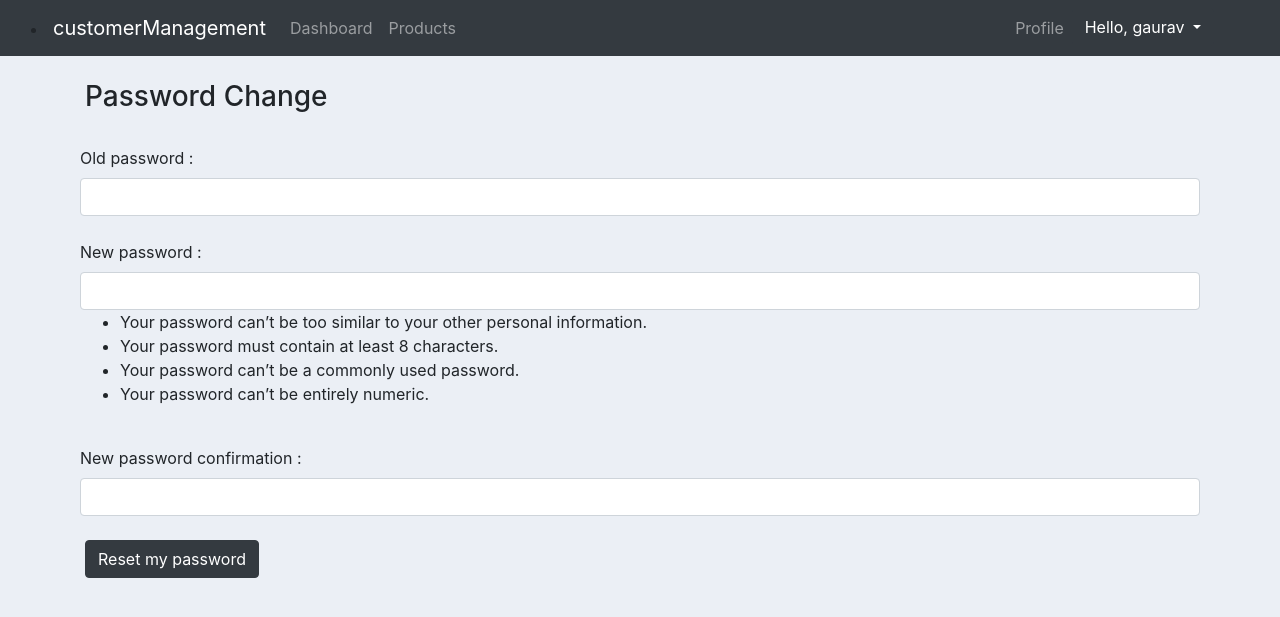
After one commit to gauravthapar/customerManagement, a Django app: page /password_change in a window 1280 px wide. The commit adds this page. Shown: the top 617 px of the page. Run offline with Django 3.2, Linux system fonts and the light colour scheme; a user stored in the database is signed in; some libraries are stand-ins or nearby versions.

Commit message:
password change and reset

```diff
--- a/accounts/templates/accounts/account_settings.html
+++ b/accounts/templates/accounts/account_settings.html
@@ -7,7 +7,7 @@
 <div class="row">
 	<div class="col-md-3">
 		<div class="card card-body">
-			<a class="btn btn-warning" href="{% url 'home' %}"> &#8592; Back to Profile</a>
+			<a class="btn btn-warning" href="{% url 'home' %}"> &#8592; Back to Dashboard</a>
 			<hr>
 			<h3 style="text-align: center">Account Settings</h3>
 			<hr>
--- a/accounts/templates/accounts/customer.html
+++ b/accounts/templates/accounts/customer.html
@@ -66,8 +66,8 @@
 						<td>{{order.product.category}}</td>
 						<td>{{order.date_created}}</td>
 						<td>{{order.status}}</td>
-						<td><a class=" btn btn-sm btn-info"href="#">Update</a></td>
-						<td><a class="btn btn-sm btn-danger" href="#">Remove</a></td>
+						<td><a class=" btn btn-sm btn-info"href="{% url 'update_order' order.id %}">Update</a></td>
+						<td><a class="btn btn-sm btn-danger" href="{% url 'delete_order' order.id %}">Remove</a></td>
 					</tr>
 				{% endfor %}
 			</table>
--- a/accounts/templates/accounts/loginuser.html
+++ b/accounts/templates/accounts/loginuser.html
@@ -31,11 +31,12 @@
 				{% endfor %}
             <hr>
             <div class="text-center">
-                <a href="">Forgot Password?</a>
+                <a href="{% url 'password_reset' %}">Forgot Password?</a>
             </div><br>
             <div class="text-center">
                 Need an account ? <a href="{% url 'signupuser' %}">Sign Up here</a>
             </div>
+            <hr>
         </div>
     </div>
 {% endblock %}
--- a/accounts/templates/accounts/main.html
+++ b/accounts/templates/accounts/main.html
@@ -16,9 +16,6 @@
 
 	{% endblock %}
     </div>
-	<hr>
-	<h5>Our footer</h5>
-
 </body>
 
 <script src="https://code.jquery.com/jquery-3.3.1.slim.min.js" integrity="sha384-q8i/X+965DzO0rT7abK41JStQIAqVgRVzpbzo5smXKp4YfRvH+8abtTE1Pi6jizo" crossorigin="anonymous"></script>
--- a/accounts/templates/accounts/navbar.html
+++ b/accounts/templates/accounts/navbar.html
@@ -46,18 +46,18 @@
               <a class="nav-link" href="{% url 'products'%}">Products</a>
             </li>
         </ul>
-    {% else %}
+    {% comment %} {% else %}
        <ul class="navbar-nav mr-auto">
         <li class="nav-item">
           <a class="nav-link" href="{% url 'account'%}">Settings</a>
         </li>
-      </ul>
+      </ul> {% endcomment %}
     {% endif %}
     <ul class="navbar-nav ml-auto">
             {% if user.is_authenticated %}
             <ul class="navbar-nav mr-auto">
               <li class="nav-item">
-                <a class="nav-link" href="{% url 'account'%}">Settings</a>
+                <a class="nav-link" href="{% url 'account'%}">Profile</a>
               </li>
             </ul>
                 <li class="nav-item">
@@ -68,7 +68,7 @@
                         </button>
                         <div class="dropdown-menu" aria-labelledby="dropdownMenuButton">
                             <a class="dropdown-item" href="#" onclick="$('#signOutBtn').click()" class="nav-link">Logout</a>
-                            <a class="dropdown-item" href="">Change Password</a>
+                            <a class="dropdown-item" href="{% url 'password_change' %}">Change Password</a>
                         </div>
                     </div>
                     <form style='display: none;' method="POST" action="{% url 'logoutuser' %}">
--- /dev/null
+++ b/accounts/templates/accounts/password_change.html
@@ -0,0 +1,32 @@
+{% extends "accounts/main.html" %}
+
+{% block content %}
+
+<div class = "container">
+    <br><h3> Password Change </h3><br>
+</div>
+
+<form method = "POST">
+    {% csrf_token %}
+    <div class = "container">
+        {% if form.errors %}
+            <div class="alert alert-danger" role="alert">
+                {{ form.errors }}
+            </div>
+        {% endif %}
+        <div class="form-row">
+            <label for="id_old_password">Old password :</label>
+            <input type="password" name="old_password" autocomplete = "off" class="form-control" required="" id="id_old_password">
+        </div><br>
+        <div class="form-row">
+            <label for="id_new_password1">New password :</label>
+            <input type="password" name="new_password1" autocomplete="off" required="" id="id_new_password1" class="form-control" aria-autocomplete="list">
+            <div class="help"><ul><li>Your password can’t be too similar to your other personal information.</li><li>Your password must contain at least 8 characters.</li><li>Your password can’t be a commonly used password.</li><li>Your password can’t be entirely numeric.</li></ul></div>
+        </div><br>
+        <div class="form-row">
+            <label for="id_new_password2">New password confirmation :</label>
+            <input type="password" name="new_password2" autocomplete="off" class="form-control" required="" id="id_new_password2">
+        </div><br>
+        <input type="submit" class="btn btn-dark" value="Reset my password">
+    </div>
+{% endblock %}
--- a/accounts/urls.py
+++ b/accounts/urls.py
@@ -1,5 +1,6 @@
 from django.urls import path
 from . import views
+from django.contrib.auth import views as auth_views
 
 urlpatterns = [
     path('', views.home, name="home"),
@@ -14,4 +15,30 @@ urlpatterns = [
     path('signup/',views.signupuser, name = 'signupuser'),
     path('login/',views.loginuser, name ="loginuser"),
     path('logout/',views.logoutuser, name = 'logoutuser'),
+
+    path('password_reset/',
+        auth_views.PasswordResetView.as_view(template_name = 'accounts/password_reset.html'),
+        name = "password_reset"
+    ),
+    path('password_reset/done/',
+        auth_views.PasswordResetDoneView.as_view(template_name = 'accounts/password_reset_sent.html'),
+        name = "password_reset_done"
+    ),
+    path('password_reset/<uidb64>/<token>/',
+        auth_views.PasswordResetConfirmView.as_view(template_name = 'accounts/password_reset_form.html'),
+        name = "password_reset_confirm"
+    ),
+    path('password_reset/complete/',
+        auth_views.PasswordResetCompleteView.as_view(template_name = 'accounts/password_reset_done.html'),
+        name = "password_reset_complete"
+    ),
+    path('password_change',
+        auth_views.PasswordChangeView.as_view(template_name = 'accounts/password_change.html'),
+        name = "password_change"
+    ),
+
+    path('password_change/done',
+        auth_views.PasswordChangeDoneView.as_view(template_name = 'accounts/password_change_done.html'),
+        name = "password_change_done"
+    ),
 ]
```
Also changed, not shown: accounts/templates/accounts/password_change_done.html (added, +8 -0 lines), accounts/templates/accounts/password_reset.html (added, +19 -0 lines), accounts/templates/accounts/password_reset_done.html (added, +9 -0 lines), accounts/templates/accounts/password_reset_form.html (added, +29 -0 lines), accounts/templates/accounts/password_reset_sent.html (added, +11 -0 lines), customerManagement/settings.py (+8 -0 lines), db.sqlite3.
